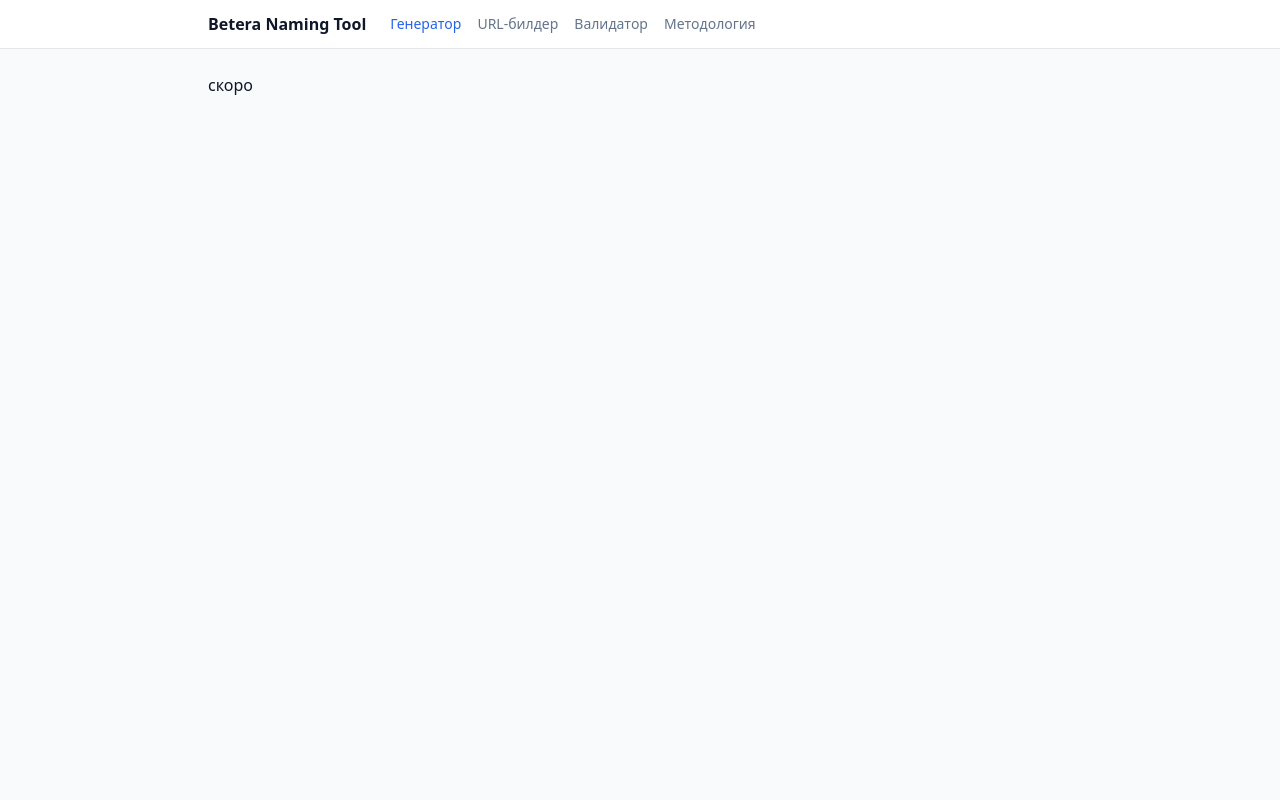
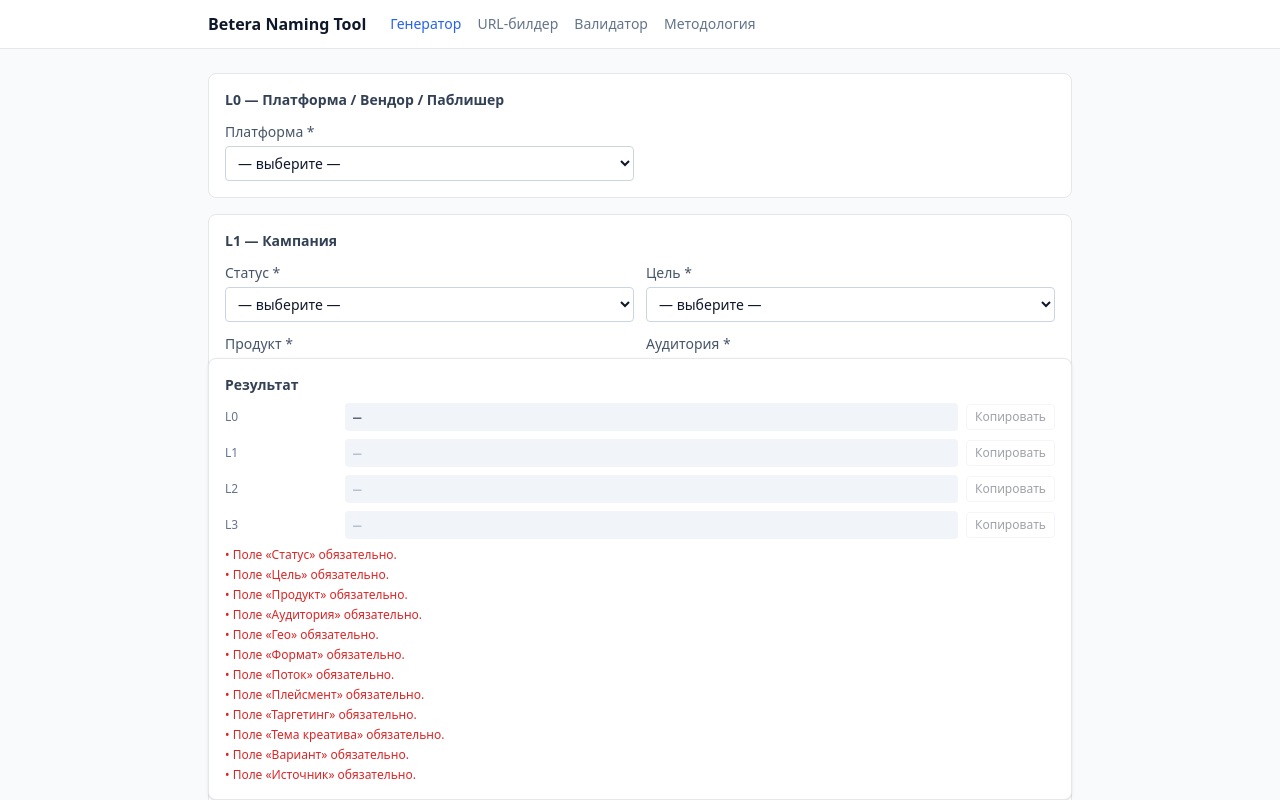
Before and after one commit to cosmiksoul/dmnt, a React (Vite) app: page / in a window 1280 px wide. Shown: the top 800 px of the page. Built offline with nearby package versions, Linux system fonts and the light colour scheme.

Commit message:
feat: generator page with live preview, validation gating, media-compound

```diff
--- a/src/components/LevelSection.jsx
+++ b/src/components/LevelSection.jsx
@@ -1,4 +1,4 @@
-import { OPTIONS } from '../config/convention.js'
+import { OPTIONS, L0 } from '../config/convention.js'
 import FieldSelect from './FieldSelect.jsx'
 import FieldCamelText from './FieldCamelText.jsx'
 
@@ -9,7 +9,8 @@ export default function LevelSection({ title, fields, values, onChange }) {
       <div className="grid grid-cols-2 gap-3">
         {fields.map((f) => {
           if (f.kind === 'enum') {
-            return <FieldSelect key={f.key} field={{ ...f, opts: OPTIONS[f.options] }} value={values[f.key]} onChange={onChange} />
+            const opts = f.options === 'l0' ? L0.map((x) => ({ code: x.code, desc: x.label })) : OPTIONS[f.options]
+            return <FieldSelect key={f.key} field={{ ...f, opts }} value={values[f.key]} onChange={onChange} />
           }
           if (f.kind === 'date') {
             return (
--- a/src/pages/Generator.jsx
+++ b/src/pages/Generator.jsx
@@ -1,3 +1,47 @@
+import { useState } from 'react'
+import { L0, L1_FIELDS, L2_FIELDS, L3_FIELDS } from '../config/convention.js'
+import { buildL1, buildL2, buildL3, buildMediaCompound } from '../lib/buildNames.js'
+import { validate } from '../lib/validate.js'
+import LevelSection from '../components/LevelSection.jsx'
+import NamePreview from '../components/NamePreview.jsx'
+
 export default function Generator() {
-  return <div>скоро</div>
+  const [values, setValues] = useState({})
+  const onChange = (key, val) => setValues((v) => ({ ...v, [key]: val }))
+
+  const issues = validate(values)
+  const errors = issues.filter((i) => i.severity === 'error')
+  const warnings = issues.filter((i) => i.severity === 'warning')
+  const blocked = errors.length > 0
+  const isPublisher = (L0.find((x) => x.code === values.l0)?.group) === 'Media'
+
+  return (
+    <div className="space-y-4">
+      <LevelSection title="L0 — Платформа / Вендор / Паблишер"
+        fields={[{ key: 'l0', label: 'Платформа', kind: 'enum', options: 'l0', required: true }]}
+        values={values} onChange={onChange} l0Override />
+      <LevelSection title="L1 — Кампания" fields={L1_FIELDS} values={values} onChange={onChange} />
+      <LevelSection title="L2 — Группа объявлений" fields={L2_FIELDS} values={values} onChange={onChange} />
+      <LevelSection title="L3 — Креатив" fields={L3_FIELDS} values={values} onChange={onChange} />
+
+      <section className="sticky bottom-0 rounded-lg border bg-white p-4 shadow space-y-2">
+        <h2 className="text-sm font-semibold text-slate-700">Результат</h2>
+        <NamePreview label="L0" value={values.l0 || ''} />
+        <NamePreview label="L1" value={buildL1(values)} disabled={blocked} />
+        <NamePreview label="L2" value={buildL2(values)} disabled={blocked} />
+        <NamePreview label="L3" value={buildL3(values)} disabled={blocked} />
+        {isPublisher && <NamePreview label="Media (L1|L2|L3)" value={buildMediaCompound(values)} disabled={blocked} />}
+        {errors.length > 0 && (
+          <ul className="mt-2 space-y-1 text-xs text-red-600">
+            {errors.map((e, i) => <li key={i}>• {e.message}</li>)}
+          </ul>
+        )}
+        {warnings.length > 0 && (
+          <ul className="mt-2 space-y-1 text-xs text-amber-600">
+            {warnings.map((w, i) => <li key={i}>• {w.message}</li>)}
+          </ul>
+        )}
+      </section>
+    </div>
+  )
 }
```
